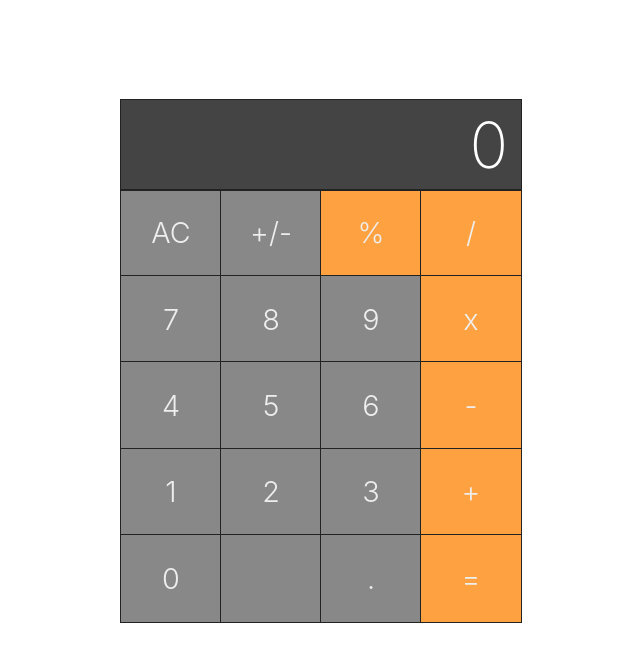
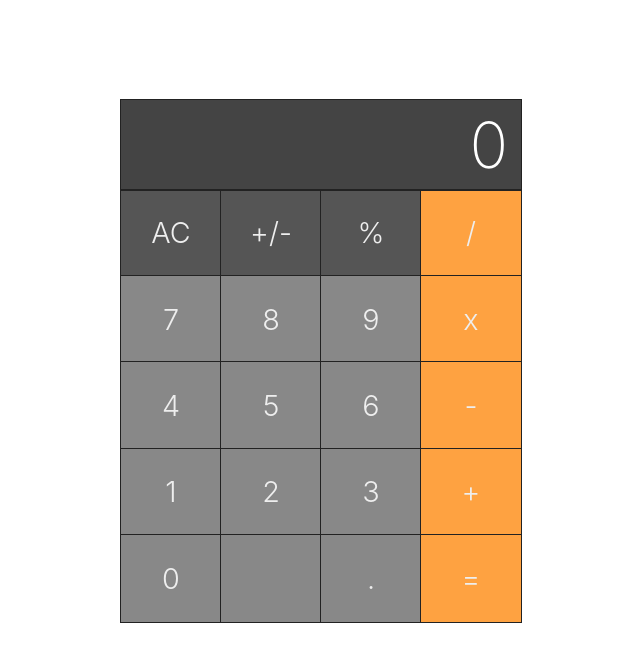
Before and after one commit to zzwong/training, a React (Create React App) app in the folder ReactMiniProjects/calculator/: page / in a window 1280 px wide. Shown: the top 662 px of the page, without its empty margins (319-959 px from the left). Built offline with nearby package versions, Linux system fonts and the light colour scheme.

Commit message:
Added buffer to handle single operand evaluations as well as consecutive evals on the buffered operand + operator combo. Also update button background for top buttons

```diff
--- a/ReactMiniProjects/calculator/src/App.css
+++ b/ReactMiniProjects/calculator/src/App.css
@@ -30,6 +30,10 @@
   cursor: default;
 }
 
+.dark-button {
+  background-color: #555555 !important;
+}
+
 .operator {
   color: #eee;
   background-color: #fea241;
--- a/ReactMiniProjects/calculator/src/components/Calculator.jsx
+++ b/ReactMiniProjects/calculator/src/components/Calculator.jsx
@@ -9,7 +9,10 @@ const Display = props => {
 
 const Button = props => {
   return (
-    <div className={`calc-button ${props.operator ? 'operator' : ''}`} onClick={() => props.onClick(props.children)}>
+    <div
+      className={`calc-button ${props.operator ? 'operator' : ''} ${props.hasOwnProperty('dark') ? 'dark-button' : ''}`}
+      onClick={() => props.onClick(props.children)}
+    >
       {props.operator ? props.operator : props.children}
     </div>
   );
@@ -20,7 +23,8 @@ class Calculator extends React.Component {
     operator: [],
     numbers: [],
     currentNumberIndex: 0,
-    shouldClearOnNumberEnter: false
+    shouldClearOnNumberEnter: false,
+    lastOperationBuffer: ''
   };
 
   handleCalculatorInput = val => {
@@ -37,7 +41,8 @@ class Calculator extends React.Component {
   handleAllClear() {
     this.setState({
       numbers: [],
-      operator: []
+      operator: [],
+      lastOperationBuffer: ''
     });
   }
 
@@ -104,7 +109,39 @@ class Calculator extends React.Component {
    * @param {boolean} sumOrDiff - true if we should keep the operator
    */
   handleEval = sumOrDiff => {
-    if (this.state.numbers.length <= 1) return;
+    if (this.state.numbers.length <= 1) {
+      // handle operationBuffer ie number + 3 was the last operation, should continue +3 on result
+      if (
+        this.state.numbers.length === 1 &&
+        !!this.state.lastOperationBuffer &&
+        this.state.lastOperationBuffer.length > 0
+      ) {
+        let evalExpression = `${this.state.lastOperationBuffer} ${this.state.numbers[0]}`;
+        const result = math.format(math.eval(evalExpression), { precision: 14 });
+        this.setState({
+          currentNumberIndex: 0,
+          numbers: [result],
+          shouldClearOnNumberEnter: true
+        });
+      }
+      // handle single operand to evaluate operator on itself
+      //   ex. '2 + =' --> 2 + 2; '2 * =' --> 2 * 2
+      else if (this.state.numbers.length === 1 && this.state.operator.length === 1) {
+        const operand = this.state.numbers[0];
+        const op = this.state.operator[0];
+        let evalExpression = `${operand} ${op} ${operand}`;
+        const result = math.format(math.eval(evalExpression), { precision: 14 });
+        this.setState({
+          operator: [],
+          currentNumberIndex: 0,
+          numbers: [result],
+          shouldClearOnNumberEnter: false,
+          lastOperationBuffer: `${operand} ${op}`
+        });
+      }
+
+      return;
+    }
 
     const [operand1, operand2] = this.state.numbers;
     const operatorStack = [...this.state.operator];
@@ -113,6 +150,7 @@ class Calculator extends React.Component {
 
     const result = math.format(math.eval(evalExpression), { precision: 14 });
     this.setState({
+      lastOperationBuffer: `${operand2} ${op}`,
       currentNumberIndex: 0,
       numbers: [result],
       shouldClearOnNumberEnter: true,
@@ -142,9 +180,11 @@ class Calculator extends React.Component {
         <Display data={d}> </Display>
         <div className="buttons">
           <div className="row">
-            <Button onClick={this.handleClear}>{this.state.numbers.length > 0 ? 'C' : 'AC'}</Button>
-            <Button>+/-</Button>
-            <Button operator={'%'} onClick={this.handleCalculatorInput}>
+            <Button dark onClick={this.handleClear}>
+              {this.state.numbers.length > 0 ? 'C' : 'AC'}
+            </Button>
+            <Button dark>+/-</Button>
+            <Button dark operator={'%'} onClick={this.handleCalculatorInput}>
               %
             </Button>
             <Button operator={'/'} onClick={this.handleCalculatorInput}>
```
Also changed, not shown: 1 other file (tests, documents, lock files or other folders).
